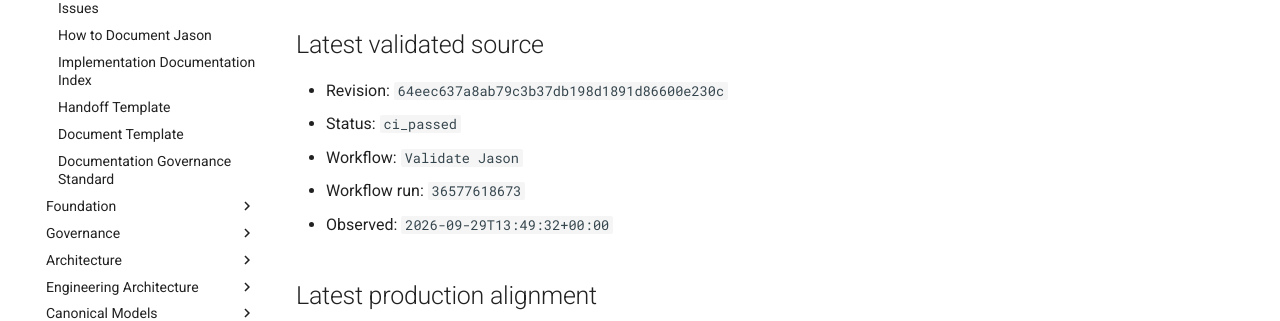
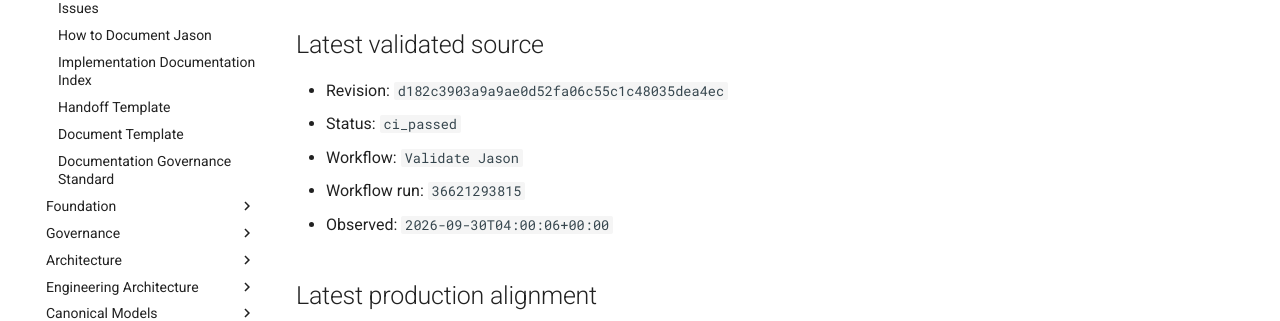
Before and after one commit to al-teamaot-com/jason, an MkDocs documentation site: the page built from docs/control/AUTOMATED-CHANGE-STATE.md, in a window 1280 px wide and 1163 px high. Shown: the part 337-658 px from the top of the window. Built offline with MkDocs 1.6.1 and Material for MkDocs 9.7.7, drawn with Linux system fonts in a browser that asks for light colours; comment, search, counter and statistics services are not loaded.

Commit message:
Reconcile automated documentation state for d182c3903a9a

```diff
--- a/docs/control/AUTOMATED-CHANGE-STATE.md
+++ b/docs/control/AUTOMATED-CHANGE-STATE.md
@@ -8,11 +8,11 @@
 
 ## Latest validated source
 
-- Revision: `64eec637a8ab79c3b37db198d1891d86600e230c`
+- Revision: `d182c3903a9a9ae0d52fa06c55c1c48035dea4ec`
 - Status: `ci_passed`
 - Workflow: `Validate Jason`
-- Workflow run: `36577618673`
-- Observed: `2026-09-29T13:49:32+00:00`
+- Workflow run: `36621293815`
+- Observed: `2026-09-30T04:00:06+00:00`
 
 ## Latest production alignment
 
```
Also changed, not shown: docs/control/AUTOMATED-CHANGE-STATE.json (+4 -4 lines).
